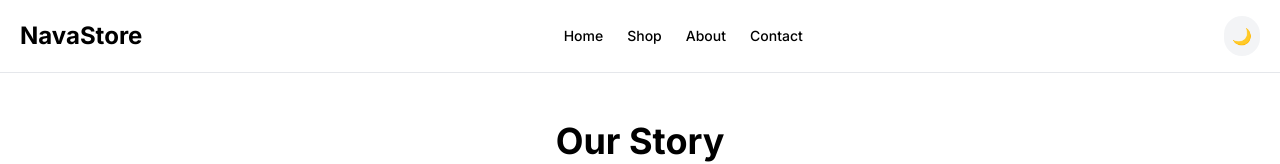
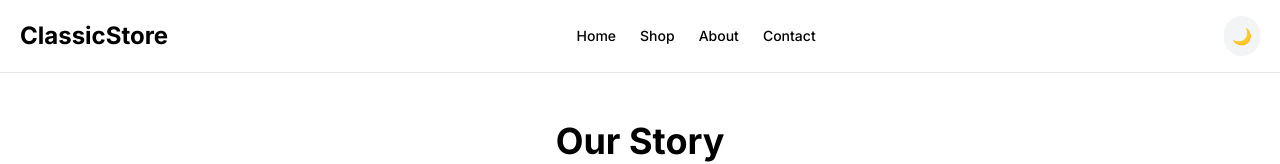
Before and after one commit to titaniumxray-netizen/classic_lux, a plain HTML site: page about.html in a window 1280 px wide. Shown: the top 164 px of the page. Drawn offline with nearby package versions, Linux system fonts and the light colour scheme.

Commit message:
Update about.html
x

```diff
--- a/about.html
+++ b/about.html
@@ -3,7 +3,7 @@
 <head>
   <meta charset="UTF-8">
   <meta name="viewport" content="width=device-width, initial-scale=1.0">
-  <title>NavaStore – About</title>
+  <title>ClassicStore – About</title>
   <script src="https://cdn.tailwindcss.com"></script>
   <link href="https://fonts.googleapis.com/css2?family=Inter:wght@300;400;500;600;700&display=swap" rel="stylesheet">
   <script src="https://cdnjs.cloudflare.com/ajax/libs/gsap/3.12.5/gsap.min.js"></script>
@@ -22,7 +22,7 @@
 <body>
 <header class="sticky top-0 z-50 bg-white/90 backdrop-blur border-b">
   <div class="max-w-7xl mx-auto px-5 py-4 flex justify-between items-center">
-    <a href="index.html" class="text-2xl font-bold">NavaStore</a>
+    <a href="index.html" class="text-2xl font-bold">ClassicStore</a>
     <nav class="hidden md:flex gap-6 text-sm font-medium">
       <a href="index.html">Home</a><a href="products.html">Shop</a><a href="about.html">About</a><a href="contact.html">Contact</a>
     </nav>
```
